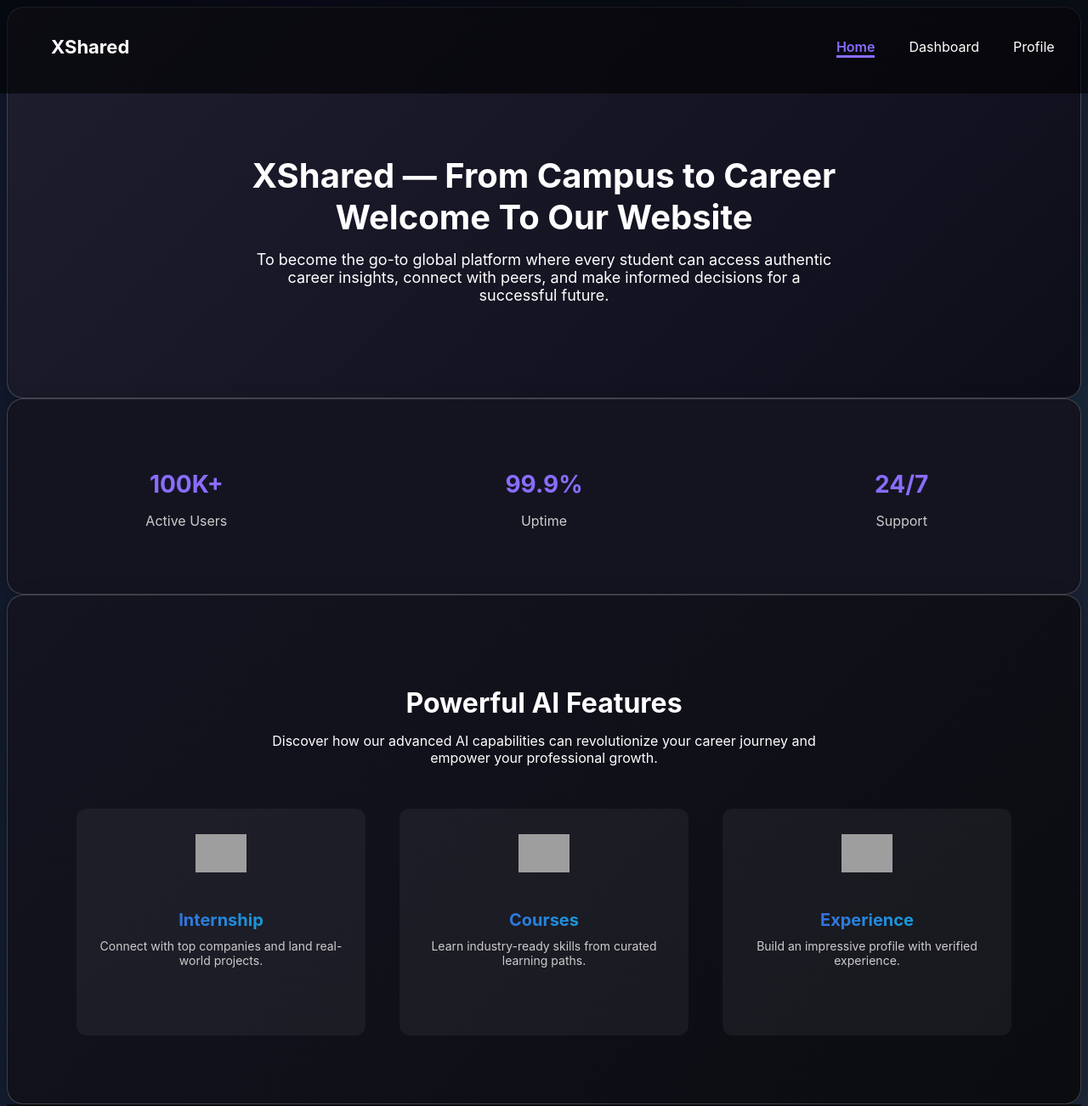
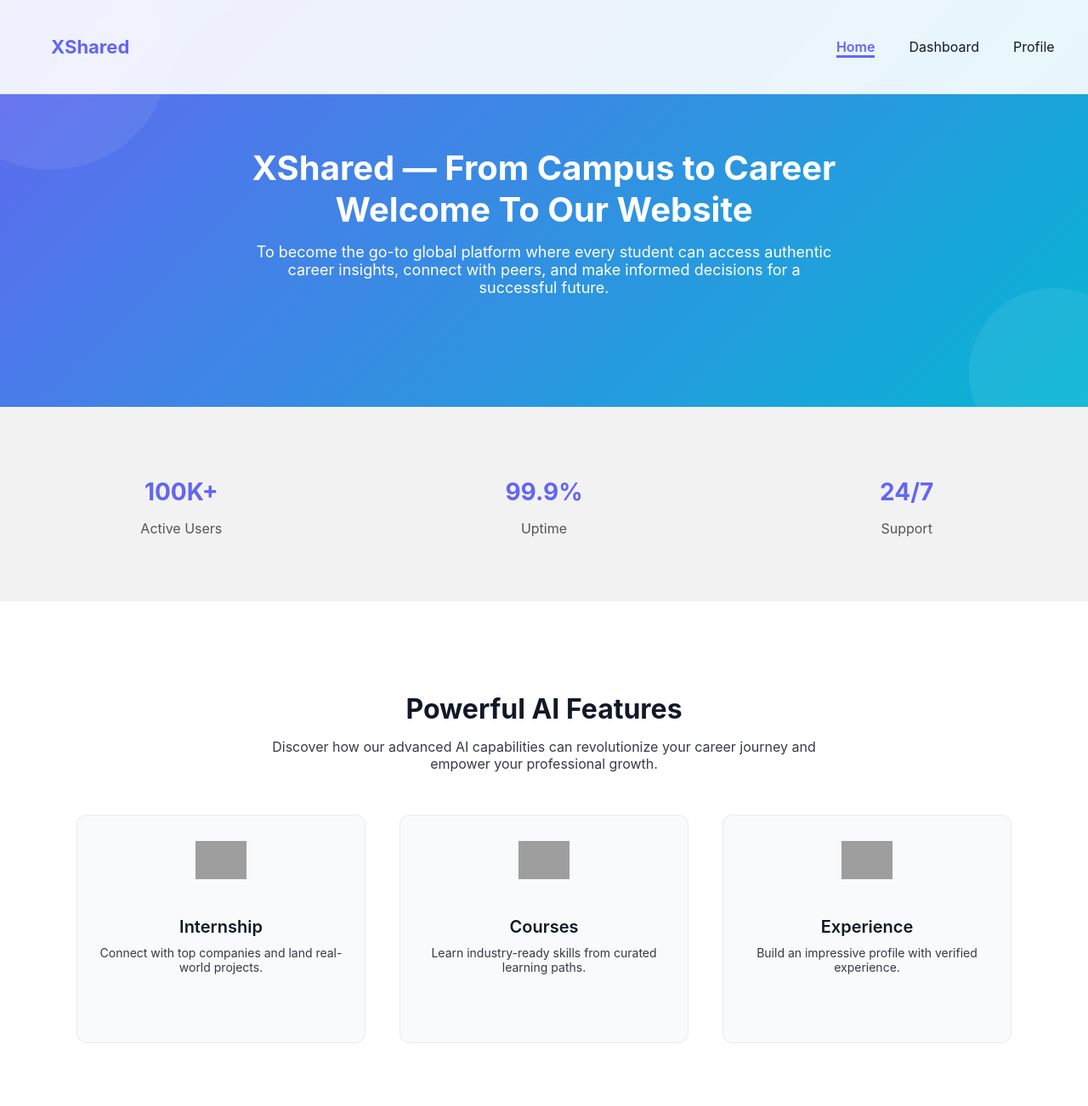
Before and after one commit to Koyal86/XShared, a plain HTML site: page welcome.html in a window 1280 px wide. Shown: the top 1302 px of the page at 85% size. Drawn offline with Linux system fonts and the light colour scheme; grey boxes are pictures that could not be loaded.

Commit message:
Update welcome.html

```diff
--- a/welcome.html
+++ b/welcome.html
@@ -3,71 +3,108 @@
 <head>
   <meta charset="UTF-8">
   <meta name="viewport" content="width=device-width, initial-scale=1.0">
-  <title>Landing Page</title>
-  <link rel="stylesheet" href="style.css"> <!-- Using same styles as index.html -->
+  <title>XShared | From Campus to Career</title>
   <style>
-    /* Top Navbar */
+    :root {
+      --primary: #6366f1;   /* Indigo */
+      --secondary: #06b6d4; /* Cyan */
+    }
+
+    /* Reset */
+    body {
+      margin: 0;
+      padding: 0;
+      font-family: 'Inter', system-ui, sans-serif;
+      background: #ffffff;
+      color: #111827;
+    }
+
+    /* Navbar */
     nav {
       width: 100%;
       display: flex;
       justify-content: space-between;
       align-items: center;
       padding: 20px 60px;
-      background-color: rgba(0, 0, 0, 0.6);
+      background-color: rgba(255,255,255,0.9);
+      border-bottom: 1px solid rgba(0,0,0,0.08);
       position: fixed;
       top: 0;
       left: 0;
       z-index: 1000;
       min-height: 70px;
+      backdrop-filter: blur(6px);
     }
     nav .logo {
       font-size: 22px;
-      color: #fff;
       font-weight: bold;
+      color: var(--primary);
       text-decoration: none;
-      flex-shrink: 0;
     }
     nav ul {
       list-style: none;
       display: flex;
-      justify-content: flex-end;
-      align-items: center;
       gap: 40px;
-      flex: 1;
       margin: 0;
       padding: 0;
     }
     nav ul li a {
-      color: #fff;
+      color: #111827;
       text-decoration: none;
       font-size: 16px;
       transition: color 0.3s;
-      white-space: nowrap;
     }
     nav ul li a:hover {
-      color: #8a6dff;
+      color: var(--primary);
     }
     nav ul li a.active {
-      color: #8a6dff;
-      border-bottom: 3px solid #8a6dff;
+      color: var(--primary);
       font-weight: 600;
+      border-bottom: 3px solid var(--primary);
     }
 
     /* Hero Section */
     .hero {
-      padding: 140px 20px 80px;
+      padding: 140px 20px 100px;
       text-align: center;
-      background: linear-gradient(135deg, #1e1e2f, #0d0d1a);
       color: #fff;
+      background: linear-gradient(135deg, var(--primary), var(--secondary));
+      position: relative;
+      overflow: hidden;
     }
     .hero h1 {
       font-size: 40px;
       margin-bottom: 15px;
+      position: relative;
+      z-index: 2;
     }
     .hero p {
       font-size: 18px;
       max-width: 700px;
       margin: 0 auto 30px;
+      position: relative;
+      z-index: 2;
+    }
+
+    /* Subtle Background Shapes */
+    .hero::before, .hero::after {
+      content: "";
+      position: absolute;
+      border-radius: 50%;
+      background: rgba(255,255,255,0.07);
+      z-index: 1;
+    }
+    .hero::before {
+      width: 280px;
+      height: 280px;
+      top: -80px;
+      left: -80px;
+    }
+    .hero::after {
+      width: 200px;
+      height: 200px;
+      bottom: -60px;
+      right: -60px;
     }
 
     /* Stats Section */
@@ -77,25 +114,24 @@
       gap: 40px;
       text-align: center;
       padding: 60px 20px;
-      background: #141421;
-      color: #fff;
+      background: #f2f2f3;
     }
     .stat-item h2 {
       font-size: 28px;
       margin-bottom: 10px;
-      color: #8a6dff;
+      color: var(--primary);
     }
     .stat-item p {
       font-size: 16px;
-      color: #ccc;
+      color: #555;
     }
 
-    /* Features Section */
+     /* Features Section */
     .features {
       padding: 80px 20px;
       text-align: center;
-      background: linear-gradient(135deg, #141421, #0b0c10);
-      color: #fff;
+      background: #ffffff;
+      color: #111827;
     }
     .features h2 {
       font-size: 32px;
@@ -105,6 +141,7 @@
       font-size: 16px;
       max-width: 700px;
       margin: 0 auto 50px;
+      opacity: 0.85;
     }
     .feature-grid {
       max-width: 1100px;
@@ -116,15 +153,17 @@
     .feature-item {
       display: block;
       text-decoration: none;
-      background-color: rgba(255,255,255,0.05);
+      background-color: #f9fafb;
       border-radius: 12px;
       padding: 30px 20px;
       transition: transform 0.3s ease, background 0.3s ease;
       color: inherit;
+      border: 1px solid rgba(0,0,0,0.06);
     }
     .feature-item:hover {
       transform: translateY(-5px);
-      background-color: rgba(255,255,255,0.1);
+      background: linear-gradient(135deg, var(--primary), var(--secondary));
+      color: #fff;
     }
     .feature-item img {
       width: 60px;
@@ -133,11 +172,21 @@
     .feature-item h3 {
       font-size: 20px;
       margin-bottom: 10px;
-      color: #fff;
+      font-weight: 600;
     }
     .feature-item p {
       font-size: 14px;
-      color: #ccc;
+      opacity: 0.85;
+    }
+
+    /* Active Feature Item */
+    .feature-item.active {
+      background: linear-gradient(135deg, var(--primary), var(--secondary));
+      color: #fff;
+    }
+    .feature-item.active h3,
+    .feature-item.active p {
+      color: #fff;
     }
 
     /* Footer */
@@ -170,6 +219,8 @@
     }
     .footer-column ul {
       list-style: none;
+      padding: 0;
+      margin: 0;
     }
     .footer-column ul li {
       margin-bottom: 8px;
@@ -235,7 +286,7 @@
       <h3>Internship</h3>
       <p>Connect with top companies and land real-world projects.</p>
     </a>
-    <a href="courses.html" class="feature-item">
+    <a href="course.html" class="feature-item">
       <img src="https://cdn-icons-png.flaticon.com/512/2991/2991148.png" alt="Courses Icon">
       <h3>Courses</h3>
       <p>Learn industry-ready skills from curated learning paths.</p>
```
